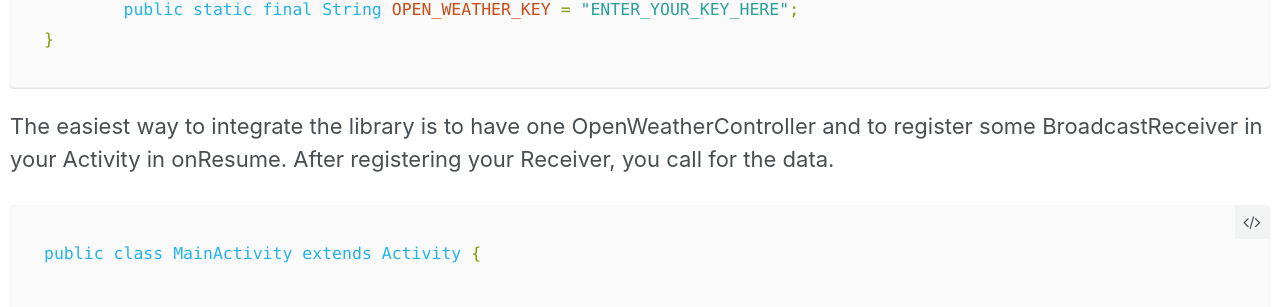
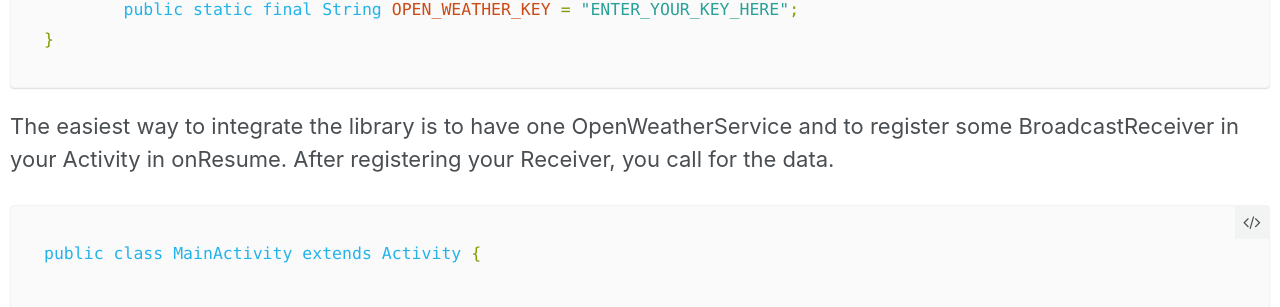
Before and after one commit to GuepardoApps/GuepardoApps.github.io, a Jekyll site: the page built from _pages/projects-openweather.md, in a window 1280 px wide and 1400 px high, scrolled down 545 px. Shown: the part 147-454 px from the top of the window. Built offline with Jekyll 4.4.1, drawn with Linux system fonts in a browser that asks for light colours; some of the changed text lies outside the part shown.

Commit message:
updated openweather

````diff
--- a/_pages/projects-openweather.md
+++ b/_pages/projects-openweather.md
@@ -26,7 +26,7 @@ public class OWKeys {
 }
 ```
 
-The easiest way to integrate the library is to have one OpenWeatherController and to register some BroadcastReceiver in your Activity in onResume.
+The easiest way to integrate the library is to have one OpenWeatherService and to register some BroadcastReceiver in your Activity in onResume.
 After registering your Receiver, you call for the data.
 
 ```java
````
Also changed, not shown: other parts of _pages/projects-openweather.md (+3 -3 lines), _pages/projects.md (+1 -1 lines).
